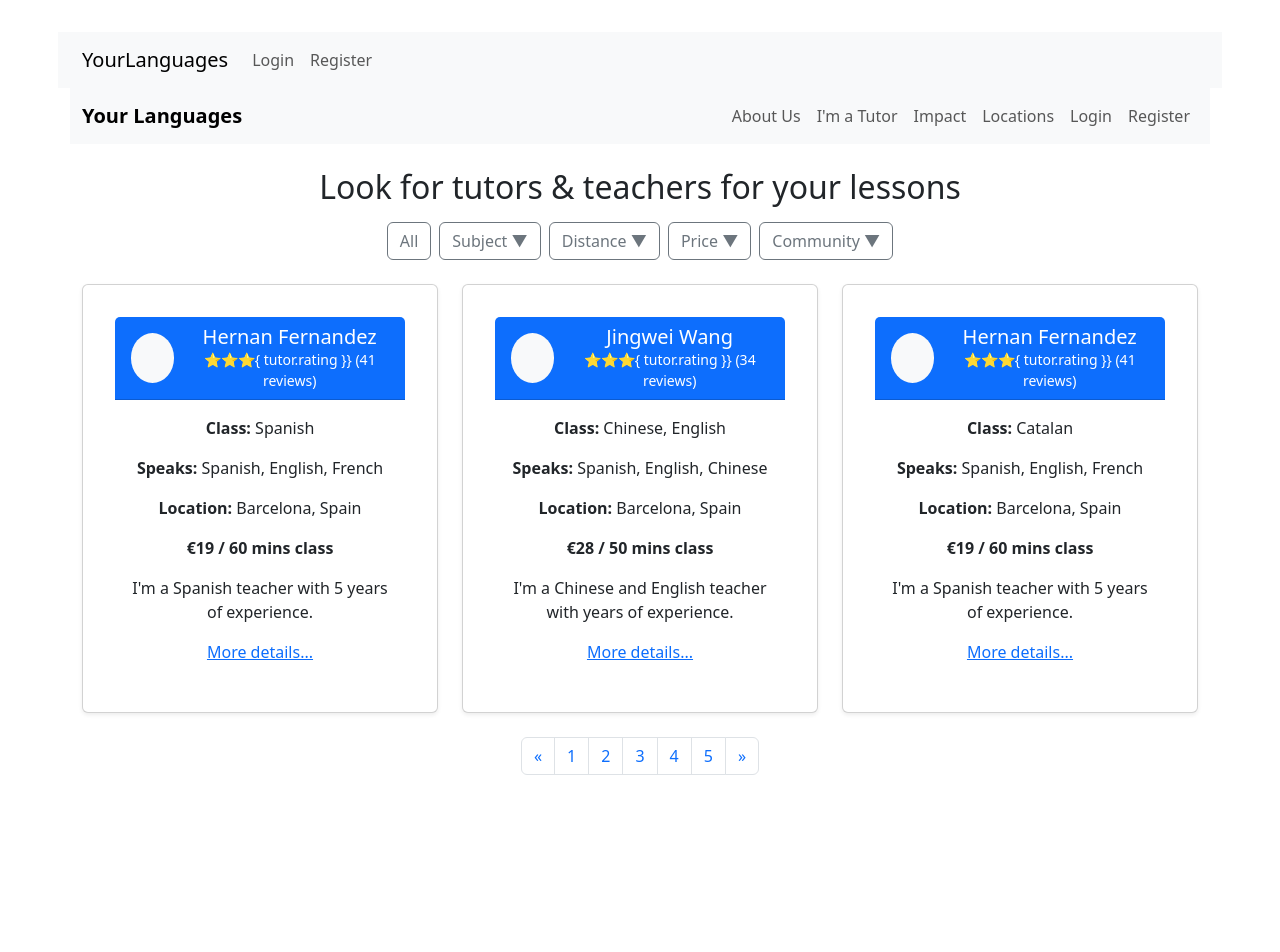
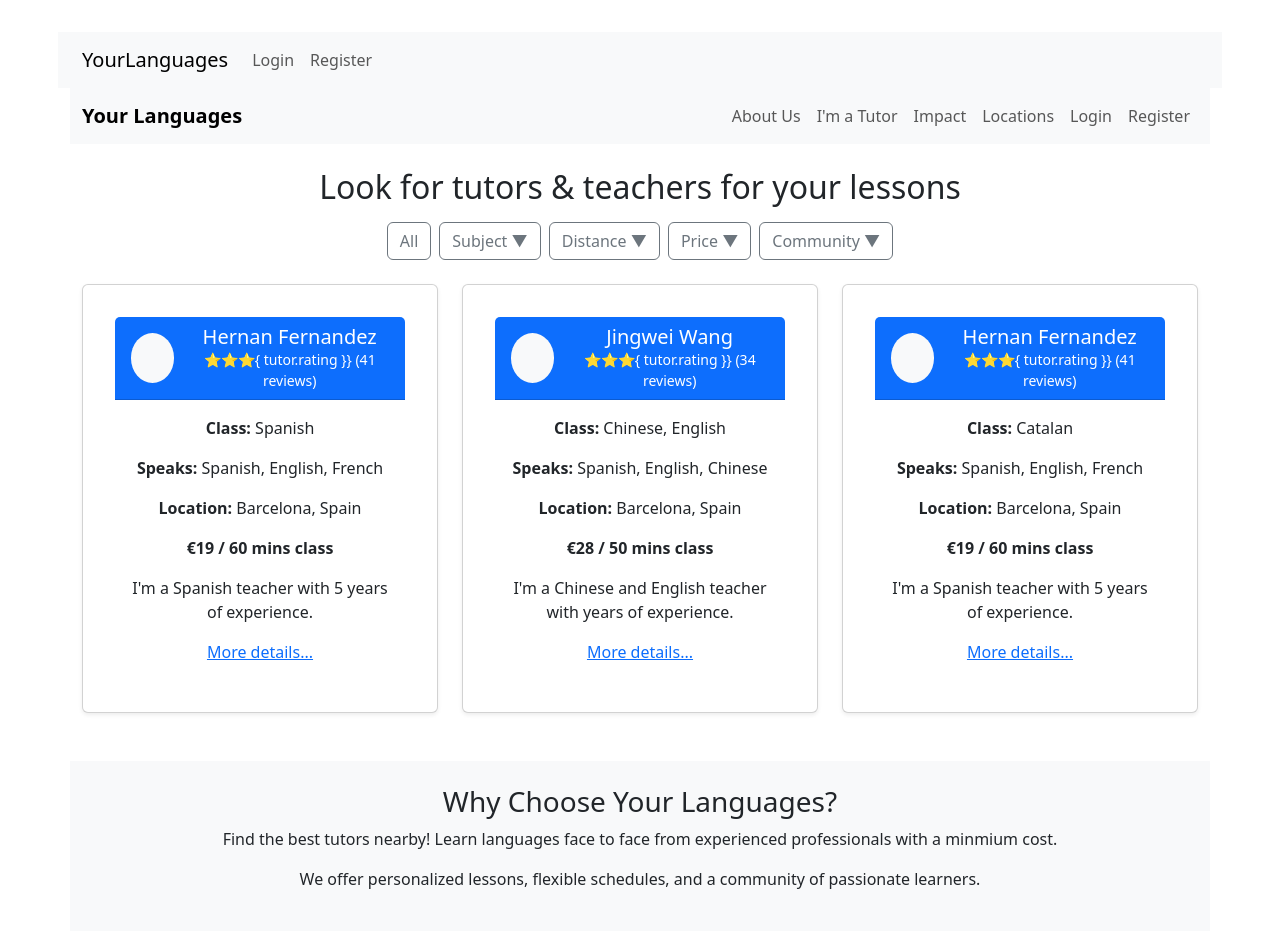
Before and after one commit to MaribelWang/LP_YourLanguages_Vue3, a Vue app: page / in a window 1280 px wide. Shown: the top 952 px of the page. Before the commit the page ends 823 px from the top, so only its background shows below. Built offline with nearby package versions, Linux system fonts and the light colour scheme.

Commit message:
Add about us section for home page

```diff
--- a/src/views/Home.vue
+++ b/src/views/Home.vue
@@ -27,7 +27,9 @@
         <button class="btn btn-outline-secondary">All</button>
         <button class="btn btn-outline-secondary">Subject ▼</button>
         <button class="btn btn-outline-secondary">Distance ▼</button>
-        <button class="btn btn-outline-secondary">Price ▼</button>
+        <button class="btn btn-outline-secondary">Price ▼
+
+        </button>
         <button class="btn btn-outline-secondary">Community ▼</button>
       </div>
     </div>
@@ -57,6 +59,13 @@
       </div>
     </div>
 
+     <!-- AboutUus ection -->
+    <section id="about-us" class="text-center mt-5 p-4 bg-light">
+      <h3>Why Choose Your Languages?</h3>
+      <p>Find the best tutors nearby! Learn languages face to face from experienced professionals with a minmium cost.</p>
+      <p>We offer personalized lessons, flexible schedules, and a community of passionate learners.</p>
+    </section>
+
     <!-- page 1-5-->
     <div class="d-flex justify-content-center mt-4">
       <nav aria-label="Page navigation">
```
